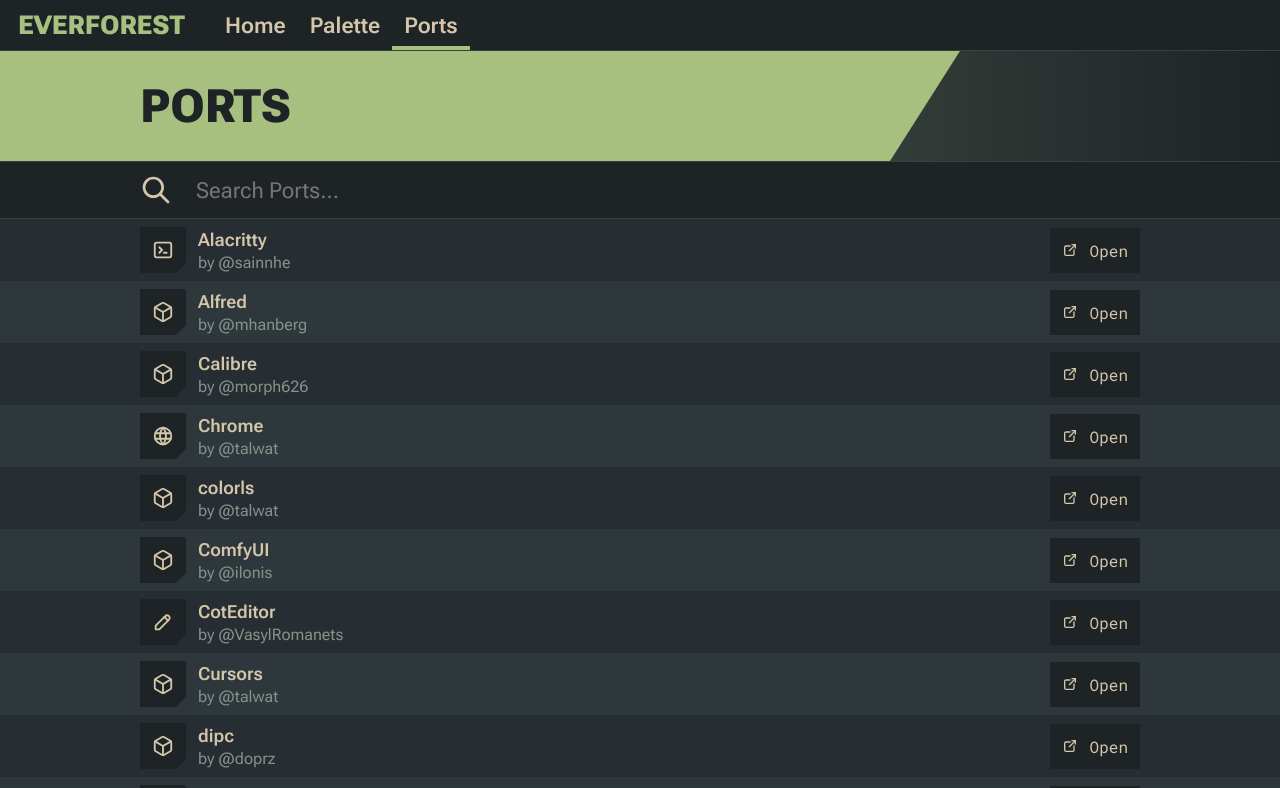
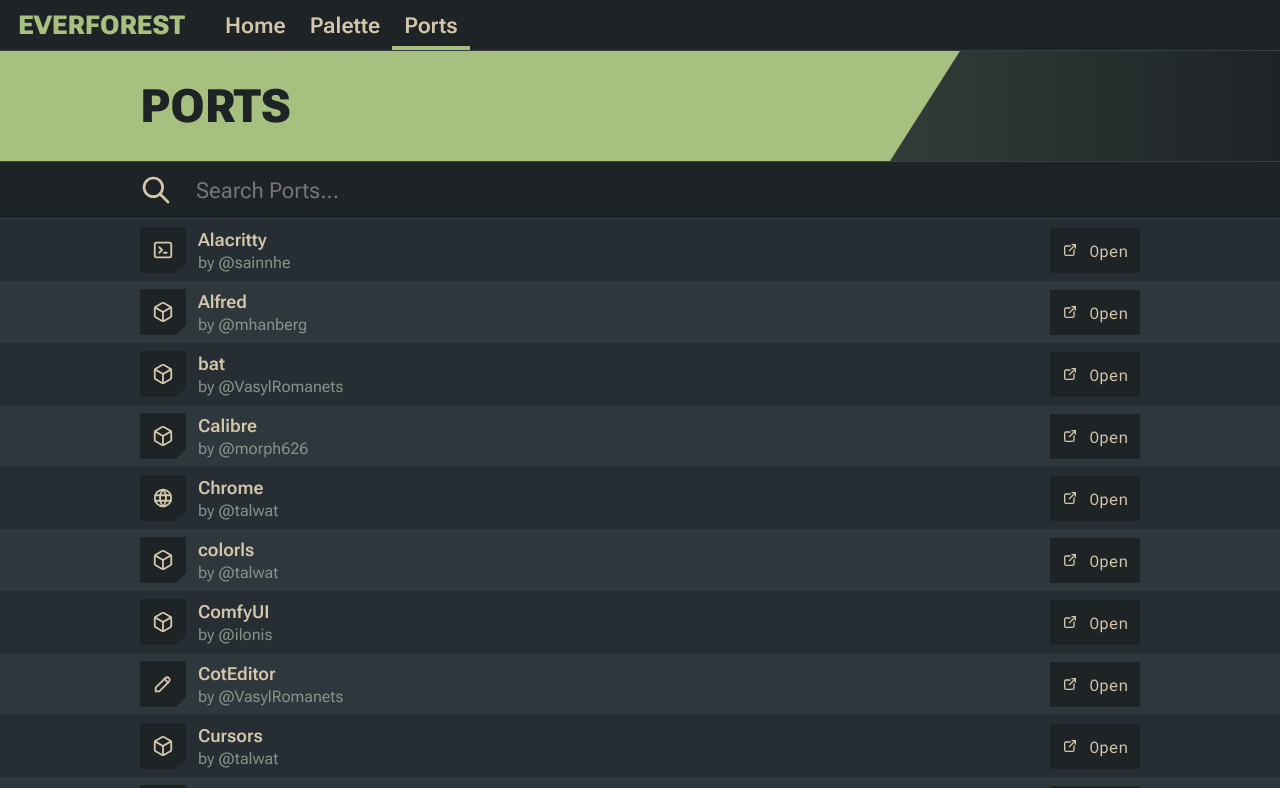
Before and after one commit to SirEthanator/everforest-web, a Next.js app: page /ports in a window 1280 px wide. Shown: the top 788 px of the page. Built offline with nearby package versions, Linux system fonts and the light colour scheme.

Commit message:
Add bat port (#3)

```diff
--- a/src/app/ports/data.ts
+++ b/src/app/ports/data.ts
@@ -288,6 +288,12 @@
     url: "https://github.com/mhanberg/everforest-alfred"
   },
   {
+    title: "bat",
+    author: "@VasylRomanets",
+    authorUrl: "https://github.com/VasylRomanets",
+    url: "https://github.com/VasylRomanets/everforest-bat"
+  },
+  {
     title: "Calibre",
     author: "@morph626",
     authorUrl: "https://github.com/morph626",
```
